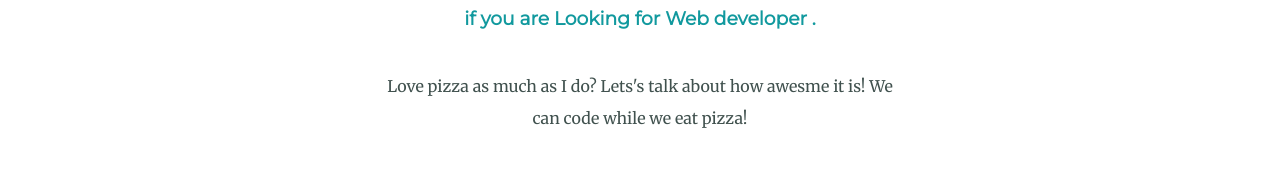
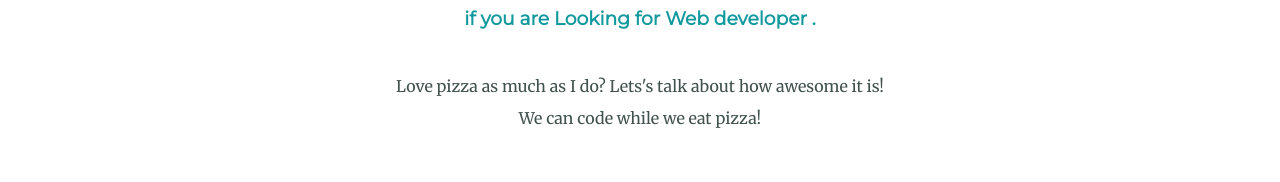
Before and after one commit to Mohitbalwani26/CV, a plain HTML site: page index.html in a window 1280 px wide. Shown: the part 2457-2639 px from the top of the page. Drawn offline with Linux system fonts and the light colour scheme.

Commit message:
Update index.html

```diff
--- a/index.html
+++ b/index.html
@@ -39,7 +39,7 @@
       <div class="contact-me">
         <h2>Get In Touch</h2>
         <h3>if you are Looking for Web developer .</h3>
-        <p class="contact-message">Love pizza as much as I do? Lets's talk about how awesme it is!  We can code while we eat pizza!</p>
+        <p class="contact-message">Love pizza as much as I do? Lets's talk about how awesome it is!  We can code while we eat pizza!</p>
         <a class="btn" href="mailto:mohitbalwani.ict17@gmail.com">CONTACT ME</a>
       </div>
     </div>
```
